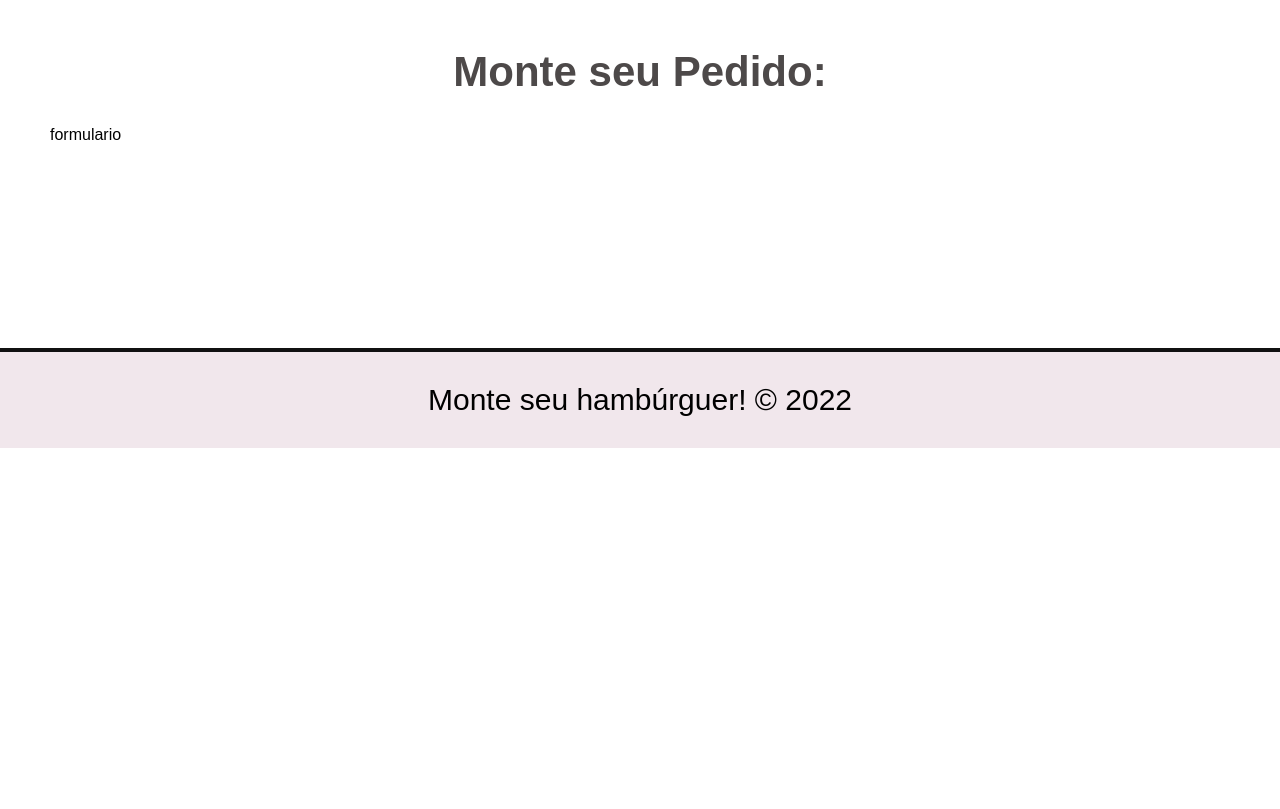
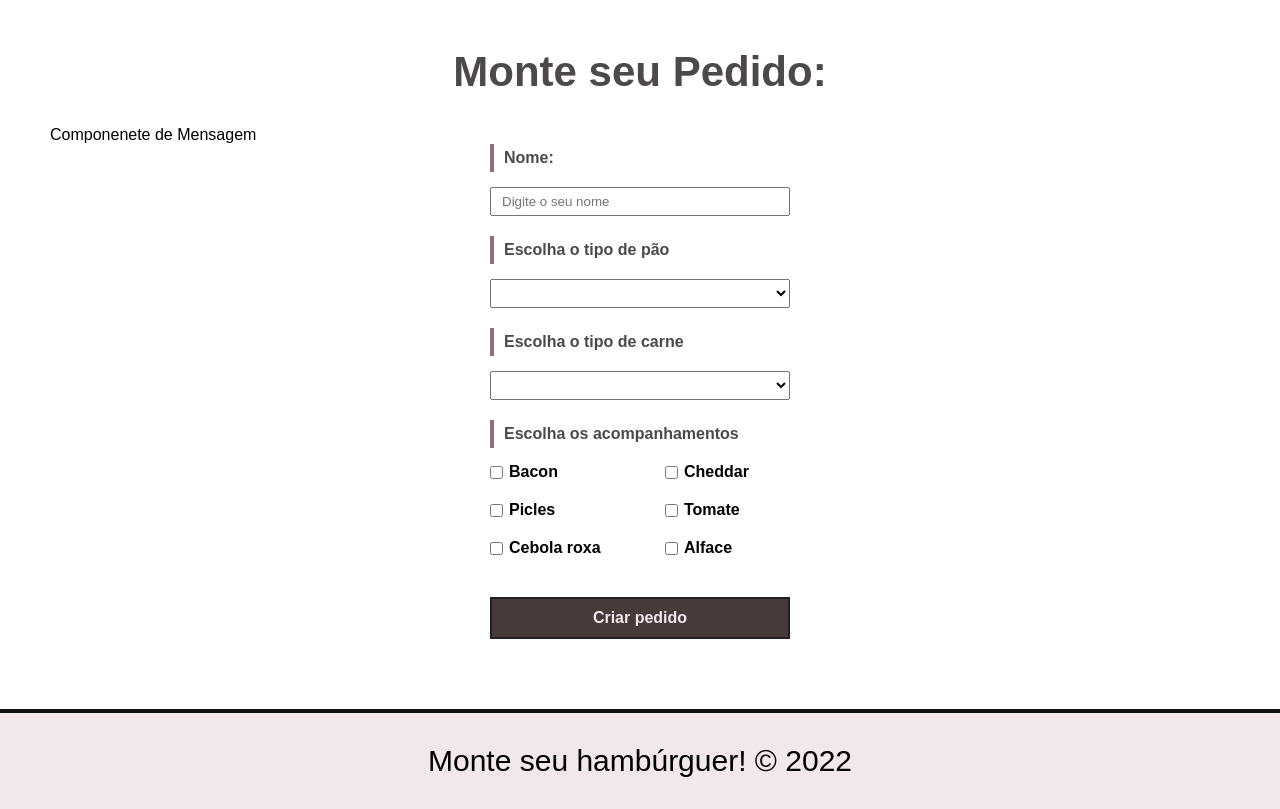
Before and after one commit to PedroBazilio/make_burguer, a Vue app: page / in a window 1280 px wide. Shown: the part 600-1409 px from the top of the page. Before the commit the page ends 1048 px from the top, so only its background shows below. Built offline with nearby package versions, Linux system fonts and the light colour scheme; data requests are answered from the project's data file.

Commit message:
fomr completo e enviando para o back

```diff
--- a/db/db.json
+++ b/db/db.json
@@ -77,5 +77,63 @@
       "tipo": "Finalizado"
     }
   ],
-  "burgers": []
+  "burgers": [
+    {
+      "nome": "ssss",
+      "carne": "carne.tipo",
+      "pao": "Italiano",
+      "opcionais": [
+        "Bacon"
+      ],
+      "status": "Solicitado",
+      "id": 1
+    },
+    {
+      "nome": "ssss",
+      "carne": "carne.tipo",
+      "pao": "Italiano",
+      "opcionais": [
+        "Picles"
+      ],
+      "status": "Solicitado",
+      "id": 2
+    },
+    {
+      "nome": "cccccc",
+      "carne": "carne.tipo",
+      "pao": "Integral",
+      "opcionais": [
+        "Bacon",
+        "Picles"
+      ],
+      "status": "Solicitado",
+      "id": 3
+    },
+    {
+      "nome": "aaa",
+      "carne": "carne.tipo",
+      "pao": "Italiano",
+      "opcionais": [
+        "Bacon"
+      ],
+      "status": "Solicitado",
+      "id": 4
+    },
+    {
+      "nome": null,
+      "carne": "carne.tipo",
+      "pao": null,
+      "opcionais": [],
+      "status": "Solicitado",
+      "id": 5
+    },
+    {
+      "nome": null,
+      "carne": "Picanha",
+      "pao": null,
+      "opcionais": [],
+      "status": "Solicitado",
+      "id": 6
+    }
+  ]
 }
--- /dev/null
+++ b/src/components/Forms.vue
@@ -0,0 +1,184 @@
+<template>
+<div>
+    <p>Componenete de Mensagem</p>
+</div>
+<div id="burguer-form-div">
+    <form id="burguer-form" @submit="createBurger">
+        <div class="input-container">
+            <label for="nome">Nome:</label>
+            <input type="text" id="nome" name="name"
+             v-model="nome" placeholder="Digite o seu nome">
+        </div>
+         <div class="input-container">
+            <label for="pao">Escolha o tipo de pão</label>
+            <select name="pao" id="pao" v-model="pao">
+                <option v-for="pao in paes" :key='pao.id' :value="pao.tipo">
+                    {{pao.tipo}}
+                </option>
+            </select>
+        </div>
+        <div class="input-container">
+            <label for="carne">Escolha o tipo de carne</label>
+            <select name="carne" id="carne" v-model="carne">
+                <option v-for="carne in  carnes" :key="carne.id" :value="carne.tipo">{{carne.tipo}}</option>
+            </select>
+        </div>
+        <div id="opcionais-container" class="input-container">
+            <label id="opcionais-title" for="opcionais">Escolha os acompanhamentos</label>
+            <div class="checkbox-container" v-for="opcional in opcionaisData" :key="opcional.id">
+                <input type="checkbox" name="opcionais"
+                v-model="opcionais" :value="opcional.tipo">
+                <span>{{opcional.tipo}}</span>
+            </div>
+        </div>
+        <div class="input-container">
+            <input type="submit" class="submit-btn" value="Criar pedido">
+        </div>
+
+
+    </form>
+</div>
+
+</template>
+
+<script>
+export default {
+    name:'Form',
+    data() {
+        return {
+            paes: null,
+            carnes: null,
+            opcionaisData: null,
+            nome: null,
+            carne:null,
+            pao: null,
+            opcionais: [],
+            msg: null,
+        }
+    },
+    methods:{
+        async getIngredientes(){
+            const req = await fetch('http://localhost:3000/ingredientes');
+            const data = await req.json();
+
+            this.paes = data.paes;
+            this.carnes = data.carnes;
+            this.opcionaisData = data.opcionais
+        },
+        async createBurger(e){
+
+            e.preventDefault();
+
+            const data = {
+                nome: this.nome,
+                carne: this.carne,
+                pao: this.pao,
+                opcionais: Array.from(this.opcionais),
+                status: 'Solicitado'
+            }
+            console.log(this.carne)
+            const dataJson = JSON.stringify(data);
+            const req = await fetch('http://localhost:3000/burgers',{
+                method: 'POST',
+                headers: {'Content-Type':'application/json'},
+                body: dataJson
+            });
+            const res = await req.json();
+
+            //msg do sistema
+
+            // limpeza dos campos
+            this.nome = '';
+            this.carne = '';
+            this.pao = '';
+            this.opcionais = '';
+        }
+    },
+    mounted() {
+        this.getIngredientes()
+    },
+
+}
+</script>
+
+<style scoped>
+
+    #burguer-form-div{
+        display: flex;
+        flex-direction: column;
+        align-items: center;
+    }
+
+    #burguer-form{
+        max-width: 400px;
+        margin: 0 auto;
+        display: flex;
+        flex-direction: column;
+        align-items: center;
+    }
+
+    .input-container{
+        display: flex;
+        flex-direction: column;
+        margin-bottom: 20px;
+    }
+
+    label{
+        font-weight: bold;
+        margin-bottom: 15px;
+        color: rgb(77, 73, 73);
+        padding: 5px 10px;
+        border-left: 4px solid rgb(143, 109, 126);;
+    }
+
+    input, select {
+        padding: 5px 10px;
+        width: 300px;
+    }
+
+    #opcionais-container {
+        flex-direction: row;
+        flex-wrap: wrap;
+        margin-left: 50px;
+    }
+
+    #opcionais-title{
+       width: 100%;
+    }
+
+    .checkbox-container{
+        display: flex;
+        align-items: flex-start;
+        width: 50%;
+        margin-bottom: 20px;
+    }
+
+    .checkbox-container span,
+    .checkbox-container input{
+        width: auto;
+    }
+    .checkbox-container input{
+        margin-top: 3px;
+    }
+    .checkbox-container span{
+        margin-left: 6px;
+        font-weight: bold;
+    }
+
+    .submit-btn{
+        background-color: rgb(73, 58, 58);
+        color: rgb(241, 231, 236);
+        font-weight: bold;
+        border: 2px solid #222;
+        padding: 10px;
+        font-size: 16px;
+        margin: 0 auto;
+        cursor: pointer;
+        transition: .5s;
+    }
+
+    .submit-btn:hover{
+        background-color: transparent;
+        color: #222;
+    }
+</style>
--- a/src/views/HomeView.vue
+++ b/src/views/HomeView.vue
@@ -1,17 +1,21 @@
 <template>
-  <banner/>
+  <Banner/>
   <div class="main-container">
    <h1>Monte seu Pedido:</h1>
-   <p>formulario</p>
+   <Form/>
   </div>
 </template>
 
 <script>
 import Banner from '../components/Banner.vue'
+import Form from '../components/Forms.vue'
 
 export default {
   name: 'Home',
-  components: {Banner}
+  components: {
+    Banner,
+    Form
+  },
 
 }
 </script>
```
